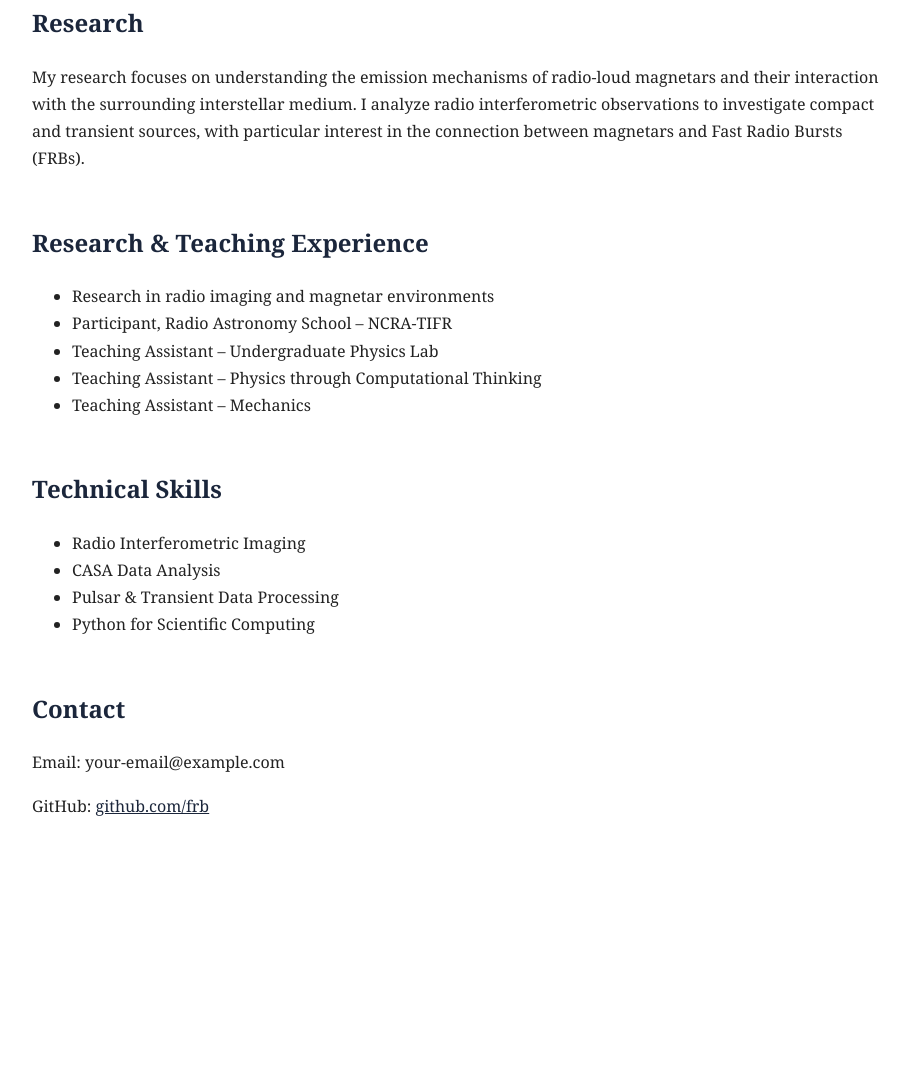
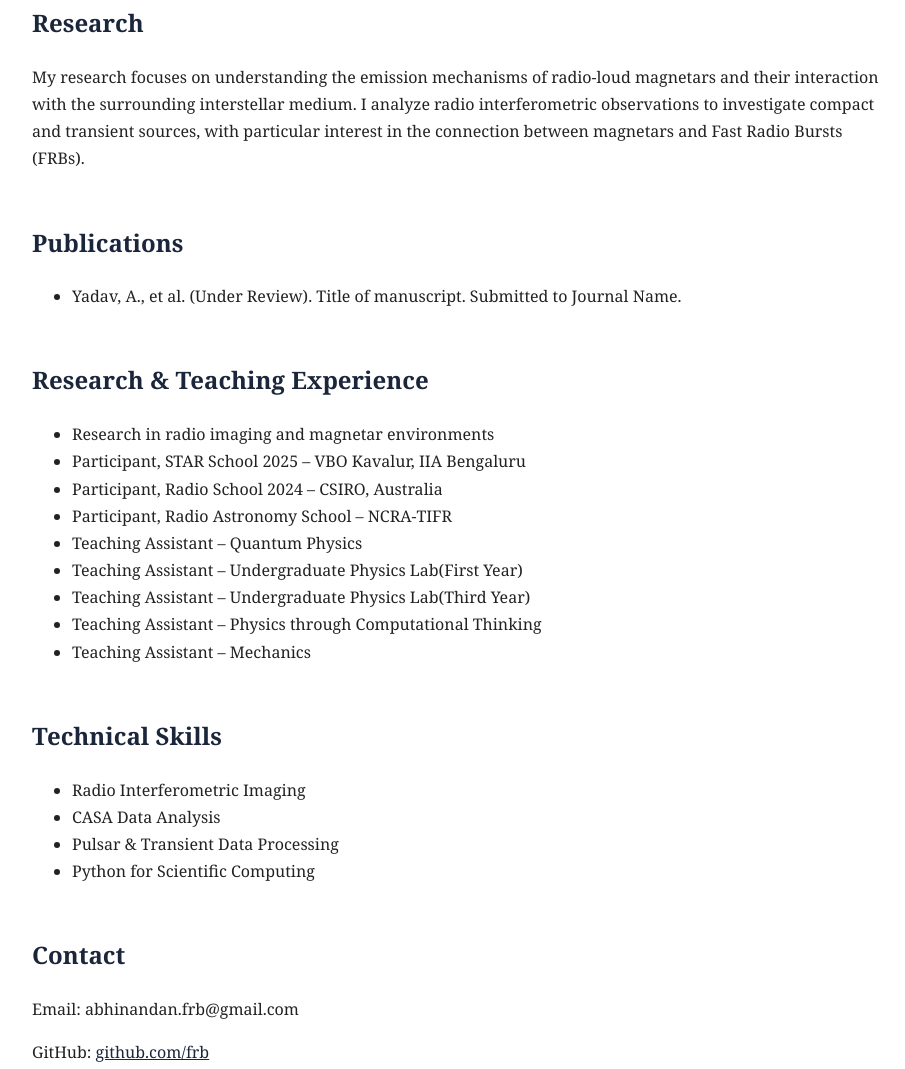
Before and after one commit to abhinandanfrb/abhinandanfrb.github.io, a plain HTML site: page index.html in a window 1280 px wide. Shown: the part 398-1467 px from the top of the page, without its empty margins (183-1088 px from the left). Before the commit the page ends 1278 px from the top, so only its background shows below. Drawn offline with Linux system fonts and the light colour scheme.

Commit message:
Modify contact information in index.html
Updated email and GitHub link in the contact section.

```diff
--- a/index.html
+++ b/index.html
@@ -70,13 +70,24 @@ Indian Institute of Science Education and Research (IISER) Bhopal</p>
     with particular interest in the connection between magnetars and Fast Radio Bursts (FRBs).
     </p>
 </section>
-
+<section id="publications">
+    <h2>Publications</h2>
+    <ul>
+       <li>
+        Yadav, A., et al. (Under Review). Title of manuscript. Submitted to Journal Name.
+       </li>
+    </ul>
+</section>
 <section id="experience">
     <h2>Research & Teaching Experience</h2>
     <ul>
         <li>Research in radio imaging and magnetar environments</li>
+        <li>Participant, STAR School 2025 – VBO Kavalur, IIA Bengaluru</li>
+        <li>Participant, Radio School 2024 – CSIRO, Australia</li>
         <li>Participant, Radio Astronomy School – NCRA-TIFR</li>
-        <li>Teaching Assistant – Undergraduate Physics Lab</li>
+        <li>Teaching Assistant – Quantum Physics</li>
+        <li>Teaching Assistant – Undergraduate Physics Lab(First Year)</li>
+        <li>Teaching Assistant – Undergraduate Physics Lab(Third Year)</li>
         <li>Teaching Assistant – Physics through Computational Thinking</li>
         <li>Teaching Assistant – Mechanics</li>
     </ul>
@@ -94,8 +105,8 @@ Indian Institute of Science Education and Research (IISER) Bhopal</p>
 
 <section id="contact">
     <h2>Contact</h2>
-    <p>Email: your-email@example.com</p>
-    <p>GitHub: <a href="https://github.com/frb">github.com/frb</a></p>
+    <p>Email: abhinandan.frb@gmail.com</p>
+    <p>GitHub: <a href="https://github.com/abhinandanfrb">github.com/frb</a></p>
 </section>
 
 </body>
```
